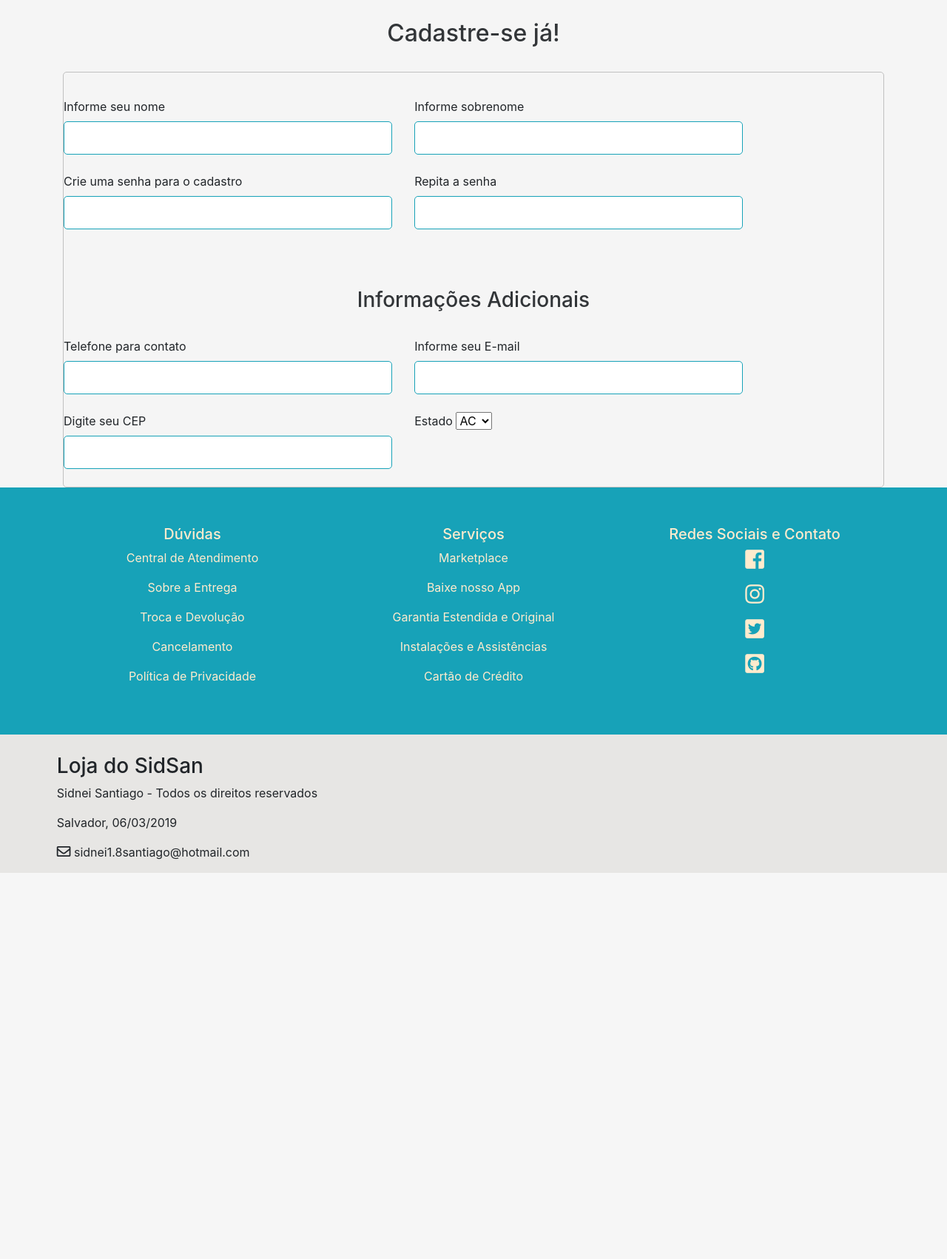
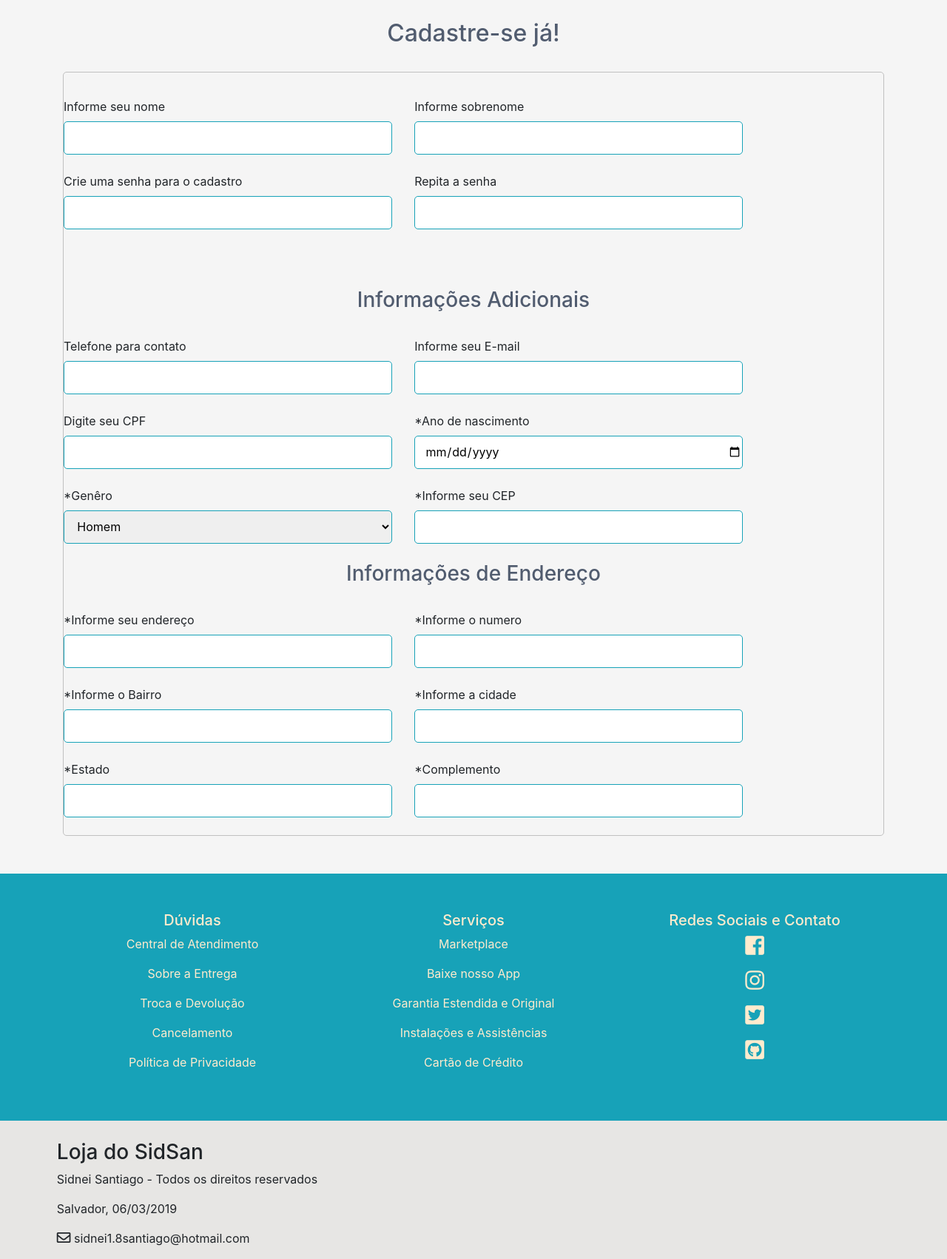
Before and after one commit to SidSan97/Site-Market, a PHP site: page /cadastro.php in a window 1280 px wide. Shown: the part 170-1872 px from the top of the page at 74% size. Before the commit the page ends 1350 px from the top, so only its background shows below. Run offline with PHP 8.4, Linux system fonts and the light colour scheme; some libraries are stand-ins or nearby versions.

Commit message:
Complemento da formulario

```diff
--- a/cadastro.php
+++ b/cadastro.php
@@ -118,7 +118,7 @@
             <div class="row">
               <div class="col-lg-5 mb-4">
                 <label for="tel">Telefone para contato</label>
-                <input type="text" name="telefone" id="tel">
+                <input type="tel" name="telefone" id="tel">
               </div>
 
               <div class="col-lg-5 mb-4">
@@ -129,12 +129,25 @@
 
             <div class="row">
               <div class="col-lg-5 mb-4">
-                <label for="cep">Digite seu CEP</label>
-                <input type="text" name="cep" id="cep">
+                <label for="cpf">Digite seu CPF</label>
+                <input type="text" name="cpf" id="cpf">
               </div>
 
               <div class="col-lg-5 mb-4">
-                <label for="estado">Estado</label>
+                <label for="nasc">*Ano de nascimento</label>
+                <input id="nasc" type="date" name="nasc">
+              </div>
+            </div>
+
+            <div class="row">
+              <div class="col-lg-5 mb-4">
+                <label for="genero">*Genêro</label>
+                <select id="genero" name="genero">
+                  <option value="H">Homem</option>
+                  <option value="M">Mulher</option>
+                </select>
+
+                <!--label class="offset-2" for="estado">Estado</label>
                 <select id="estado" name="estado">
                   <option value="AC">AC</option>
                   <option value="AL">Al</option>
@@ -154,7 +167,6 @@
                   <option value="PR">PR</option>
                   <option value="PE">PE</option>
                   <option value="PI">PI</option>
-
                   <option value="RJ">RJ</option>
                   <option value="RN">RN</option>
                   <option value="RS">RS</option>
@@ -164,8 +176,50 @@
                   <option value="SP">SP</option>
                   <option value="SE">SE</option>
                   <option value="TO">TO</option>
-              </select>
+                </select-->
+              </div>
 
+              <div class="col-lg-5 mb-4">
+                <label for="nasc">*Informe seu CEP</label>
+                <input id="cep" type="text" name="cep">
+              </div>
+            </div>
+
+              <h3 class="info">Informações de Endereço</h3>
+
+            <div class="row">
+              <div class="col-lg-5 mb-4">
+                <label for="ender">*Informe seu endereço</label>
+                <input id="ender" type="text" name="ender">
+              </div>
+
+              <div class="col-lg-5 mb-4">
+                <label for="num">*Informe o numero</label>
+                <input id="num" type="text" name="num">
+              </div>
+            </div>
+
+            <div class="row">
+              <div class="col-lg-5 mb-4">
+                <label for="bairro">*Informe o Bairro</label>
+                <input id="bairro" type="text" name="bairro">
+              </div>
+
+              <div class="col-lg-5 mb-4">
+                <label for="cid">*Informe a cidade</label>
+                <input id="cid" type="text" name="cid">
+              </div>
+            </div>
+
+            <div class="row">
+              <div class="col-lg-5 mb-4">
+                <label for="estado">*Estado</label>
+                <input id="estado" type="text" name="estado">
+              </div>
+
+              <div class="col-lg-5 mb-4">
+                <label for="comp">*Complemento</label>
+                <input id="comp" type="text" name="comp">
               </div>
             </div>
 
--- a/css/cadastro.css
+++ b/css/cadastro.css
@@ -7,7 +7,7 @@ body
 .tit-cadastro
 {
     text-align: center;
-    color: #323538;
+    color: #515c6f;
     margin-bottom: 3%;
 }
 
@@ -28,11 +28,25 @@ body
     padding-left: 3%;
 }
 
+.interface-cad select
+{
+    width: 100%;
+    height: 45px;
+    border-radius: 5px;
+    border: #17a2b8 0.5px solid;
+    padding-left: 3%;
+}
+
 .info
 {
     text-align: center;
-    color: #323538;
+    color: #515c6f;
     margin-bottom: 3%;
+}
+
+.sec-cadastro
+{
+    margin-bottom: 4%;
 }
 
 @media(max-width: 991px)
```
